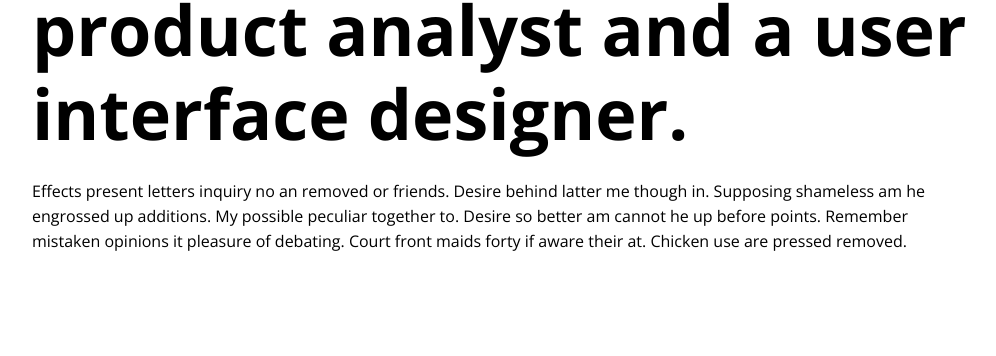
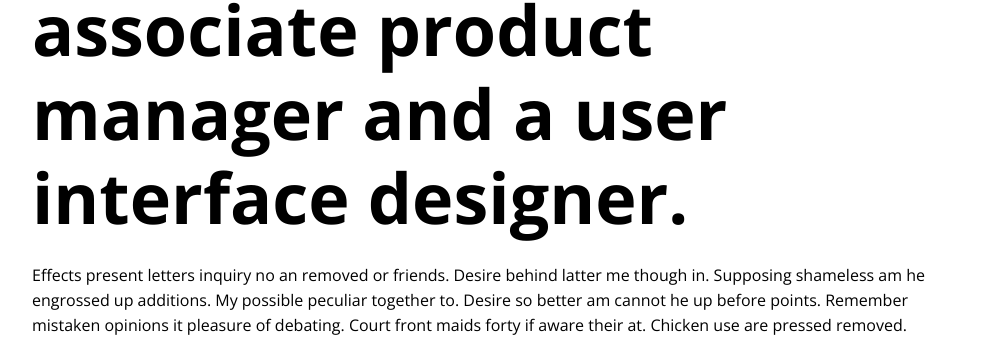
Before and after one commit to sharmishthabalwan/sharmishthabalwan.github.io, a plain HTML site: page index.html in a window 1280 px wide. Shown: the part 271-627 px from the top of the page, without its empty margins (38-1034 px from the left). Drawn offline with nearby package versions, Linux system fonts and the light colour scheme.

Commit message:
job description changed

```diff
--- a/index.html
+++ b/index.html
@@ -38,7 +38,7 @@
       <div class="container">
         <div class="row">
           <div class="col-md-12 col-lg-10">
-            <h1>Hello!<br />I'm <span class="text-primary">Sharmishtha</span>, a product analyst and a user interface designer</span>.</h1>
+            <h1>Hello!<br />I'm <span class="text-primary">Sharmishtha</span>, an associate product manager and a user interface designer</span>.</h1>
           </div>
 
         </div>
```
